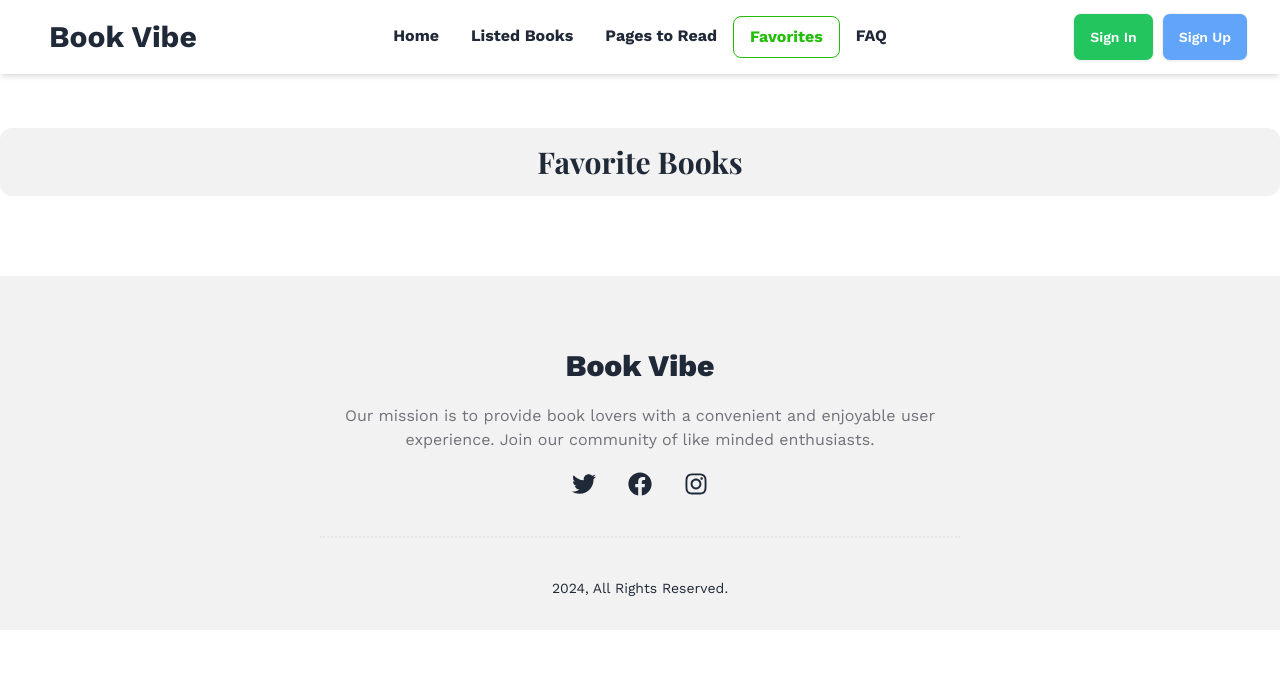
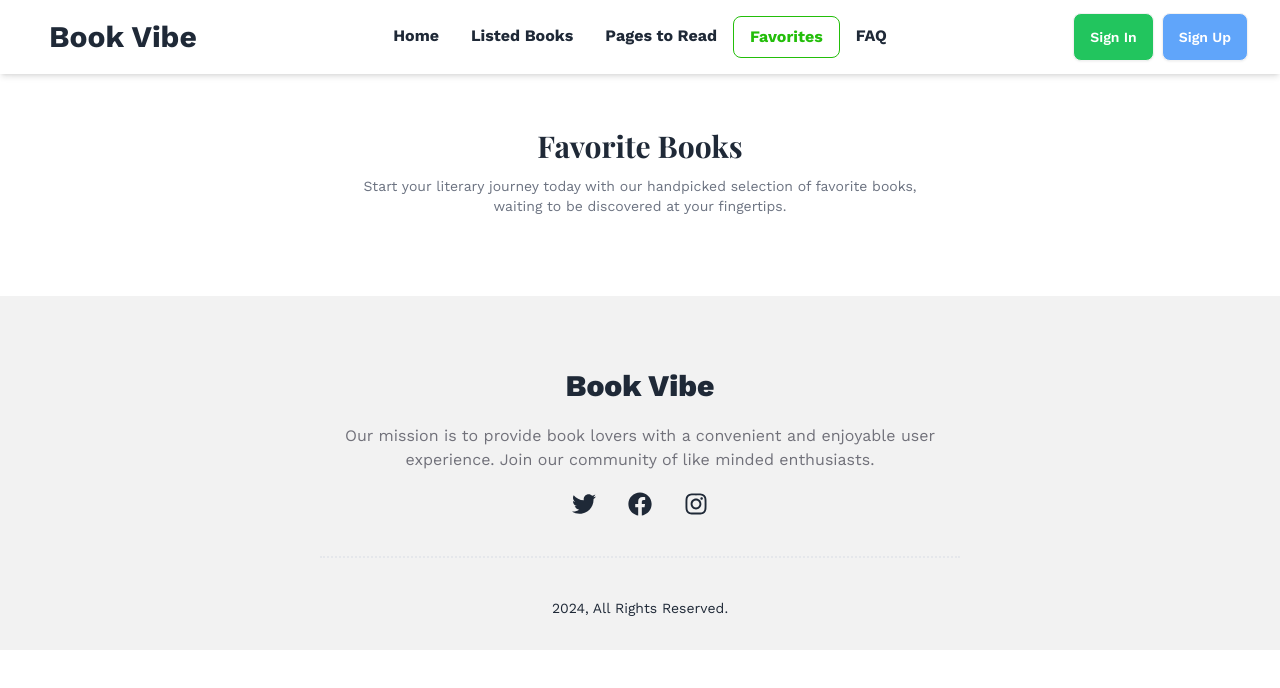
Before and after one commit to nhnaahid/book-vibe, a React (Vite) app: page /favorites in a window 1280 px wide. Shown: the top 688 px of the page. Built offline with nearby package versions, Linux system fonts and the light colour scheme.

Commit message:
update favorite

```diff
--- a/src/pages/Favorites.jsx
+++ b/src/pages/Favorites.jsx
@@ -17,14 +17,15 @@ const Favorites = () => {
     }, [books])
     return (
         <div className="mt-16">
-            <div className="bg-base-200 rounded-xl">
-                <h1 className="text-3xl font-bold text-center p-1 md:p-4 font-playfair">Favorite Books</h1>
+            <div className="w-full md:w-2/3 text-center mx-auto space-y-3 mt-16">
+                <h1 className="text-3xl font-bold font-playfair">Favorite Books</h1>
+                <p className='text-sm text-gray-500'>Start your literary journey today with our handpicked selection of favorite books, <br /> waiting to be discovered at your fingertips.</p>
             </div>
             <div className="mt-12">
-            {
-                storedFavoriteBooks.map(book => <BookInList key={book.bookId} book={book}></BookInList>)
-            }
-        </div>
+                {
+                    storedFavoriteBooks.map(book => <BookInList key={book.bookId} book={book}></BookInList>)
+                }
+            </div>
         </div>
     );
 };
```
